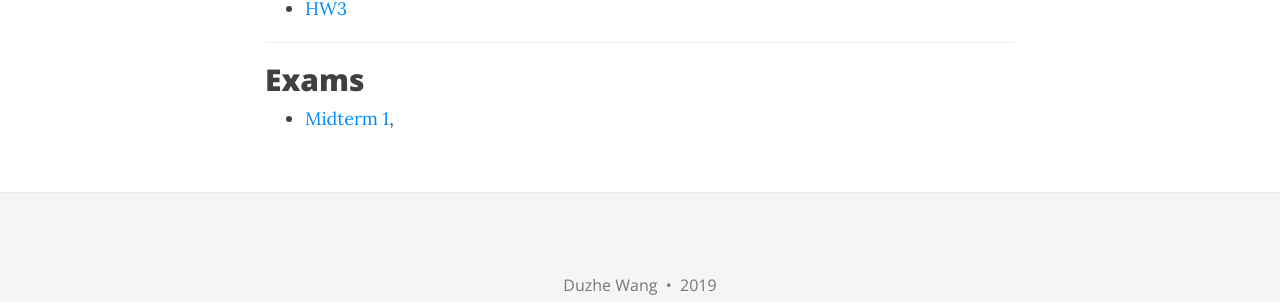
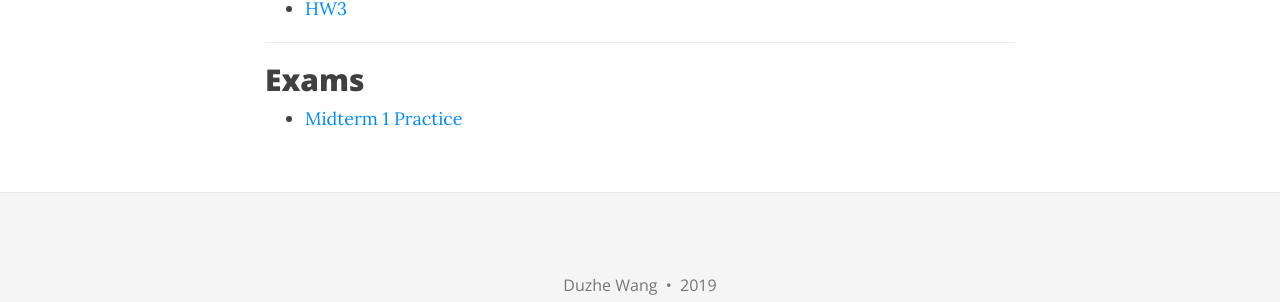
Before and after one commit to duzhewang/stat324, a Jekyll site: the page built from timetable.md, in a window 1280 px wide and 900 px high, scrolled down 1677 px. Shown: the part 522-824 px from the top of the window. Built offline with Jekyll 4.4.1, drawn with Linux system fonts in a browser that asks for light colours; nearby versions of some CDN libraries.

Commit message:
Update timetable.md

```diff
--- a/timetable.md
+++ b/timetable.md
@@ -59,4 +59,4 @@ css: /css/wide_table.css
 --------------------------------------------------------------------------------------------------
 
 ## Exams
-- [Midterm 1](https://github.com/dzwang91/stat324/raw/gh-pages/hw/Midterm1Practice.pdf),
+- [Midterm 1 Practice](https://github.com/dzwang91/stat324/raw/gh-pages/hw/Midterm1Practice.pdf)
```
